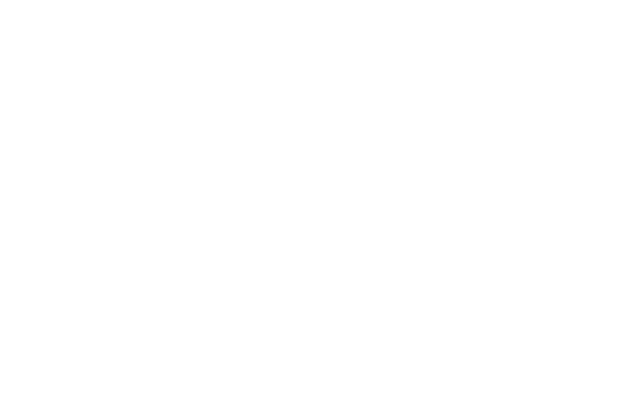
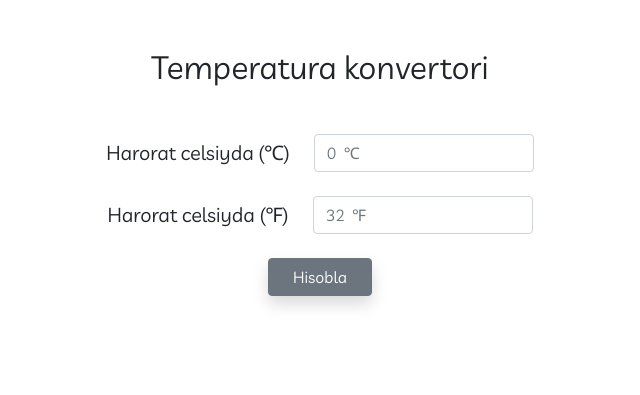
Before and after one commit to Ndn1618/temperature-convertor, a plain HTML site: page index.html in a window 1280 px wide. Shown: the whole page, without its empty margins (320-960 px from the left). Drawn offline with Linux system fonts and the light colour scheme.

Commit message:
Add temperature convertor section

```diff
--- a/index.html
+++ b/index.html
@@ -3,14 +3,29 @@
 <head>
   <meta charset="UTF-8">
   <meta name="viewport" content="width=device-width, initial-scale=1.0">
-  <title>55-dars. Bootstrap. container va boshqa umumiy masalalar</title>
+  <title>Temperature Convertor</title>
   <link rel="stylesheet" href="css/bootstrap.min.css">
   <link href="https://fonts.googleapis.com/css2?family=Livvic:wght@400;700&display=swap" rel="stylesheet">
   <link rel="stylesheet" href="css/styles.css">
 </head>
-<body>
-
-
+<body class="convertor-body">
+  <h1 class="sr-only">Convert Temperature into Fahrenheit</h1>
+  <section class="py-5">
+    <div class="container">
+      <h2 class="text-center mb-5">Temperatura konvertori</h2>
+      <form class="convertor-form mb-5 d-flex flex-column align-items-center justify-content-center" action="https://echo.htmlacademy.ru" method="POST">
+        <div class="form-group d-flex align-items-center mb-4">
+          <label class="h5 text-nowrap mb-0 mr-4" for="celsius-input">Harorat celsiyda (&#8451;)</label>
+          <input class="celsius-input form-control" id="celsius-input" name="celsius-degree" type="number" placeholder="0  &#8451;" required>
+        </div>
+        <div class="form-group d-flex align-items-center mb-4">
+          <label class="h5 text-nowrap mb-0 mr-4" for="fahrenheit-input">Harorat celsiyda (&#8457;)</label>
+          <input class="fahrenheit-input form-control" id="fahrenheit-input" name="fahrenheit-degree" type="number" placeholder="32  &#8457;" required>
+        </div>
+        <button class="convertor-button btn btn-secondary shadow px-4" type="submit">Hisobla</button>
+      </form>
+    </div>
+  </section>
 
 
   <script src="js/jquery-3.5.1.min.js"></script>
```
